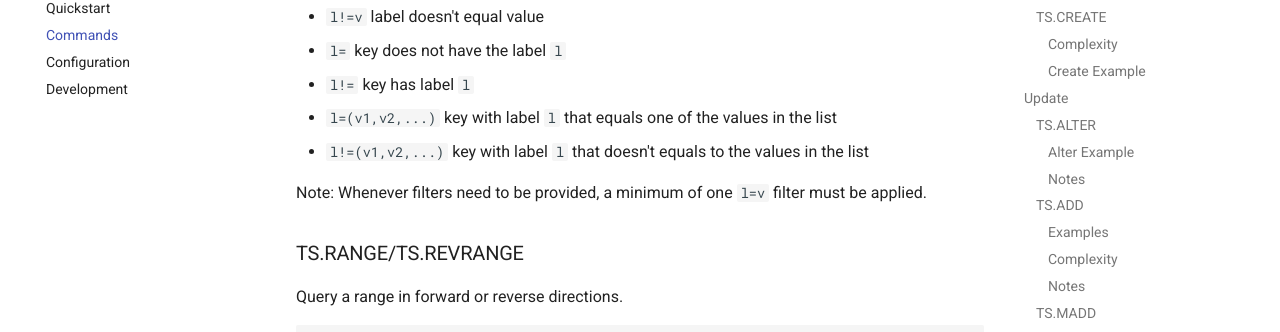
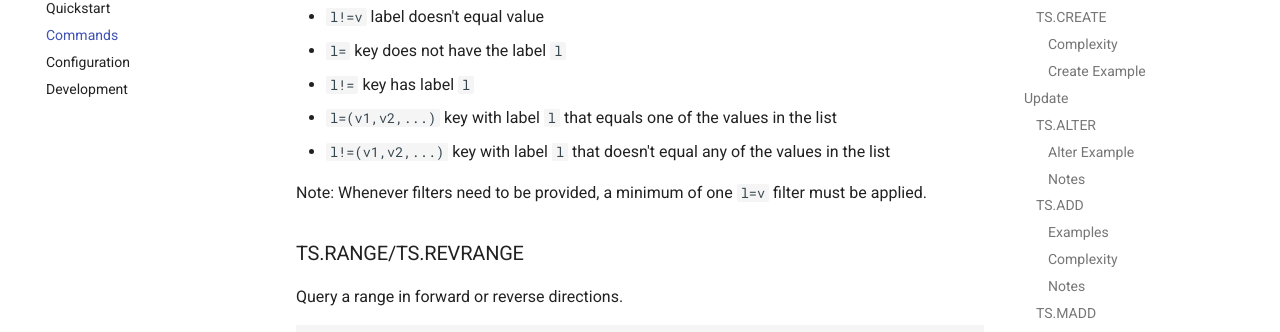
Before and after one commit to RedisTimeSeries/RedisTimeSeries, an MkDocs documentation site: the page built from docs/commands.md, in a window 1280 px wide and 900 px high, scrolled down 4837 px. Shown: the part 118-450 px from the top of the window. Built offline with MkDocs 1.6.1 and Material for MkDocs 9.7.7, drawn with Linux system fonts in a browser that asks for light colours; comment, search, counter and statistics services are not loaded.

Commit message:
Minor grammar update for filter docs (#449)
(cherry picked from commit 79a72b74a414ed96f9d5436b0910f837f9f56612)

```diff
--- a/docs/commands.md
+++ b/docs/commands.md
@@ -201,7 +201,7 @@ For certain read commands a list of filters needs to be applied.  This is the li
 * `l=` key does not have the label `l`
 * `l!=` key has label `l`
 * `l=(v1,v2,...)` key with label `l` that equals one of the values in the list
-* `l!=(v1,v2,...)` key with label `l` that doesn't equals to the values in the list
+* `l!=(v1,v2,...)` key with label `l` that doesn't equal any of the values in the list
 
 Note: Whenever filters need to be provided, a minimum of one `l=v` filter must be applied.
 
```
